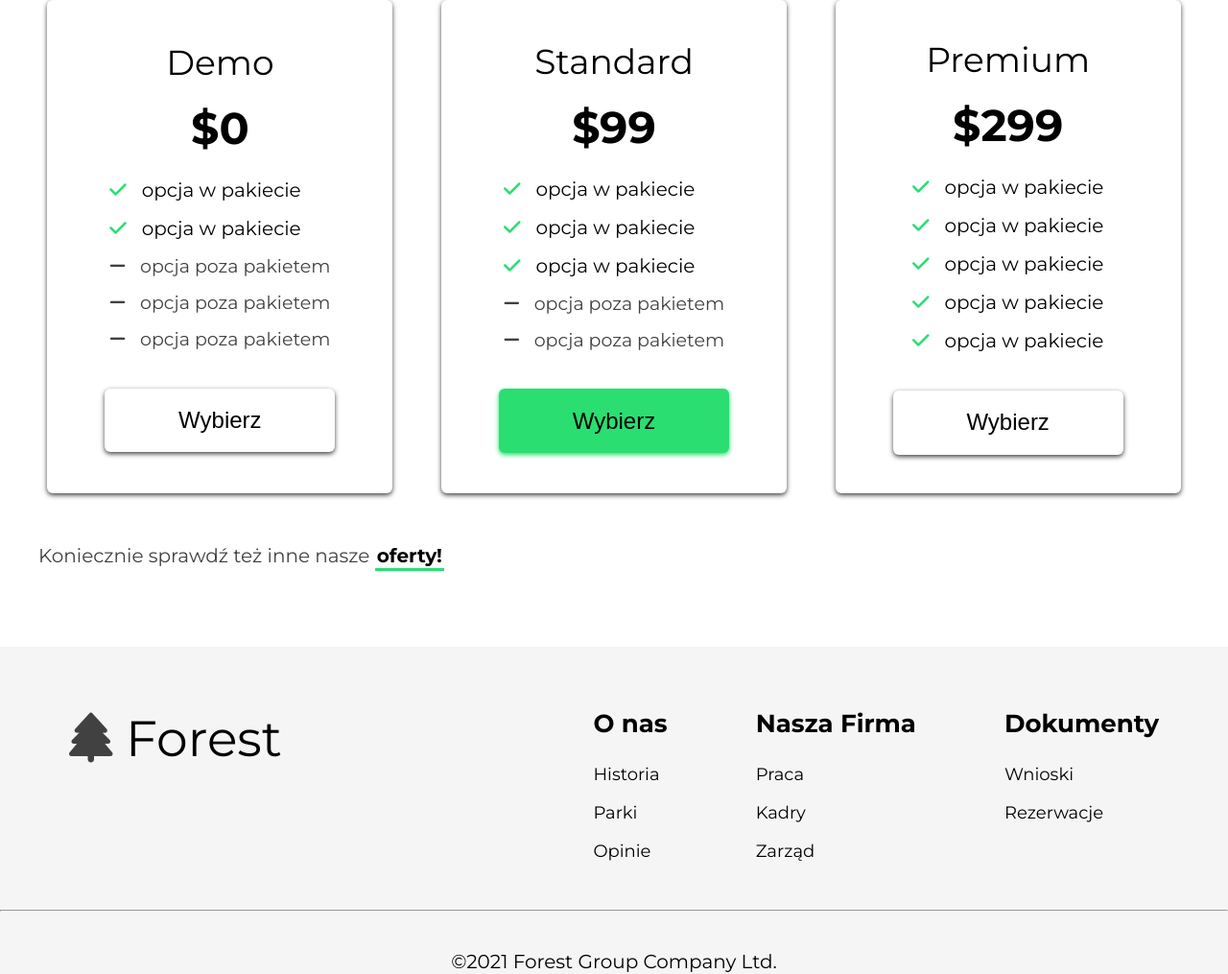
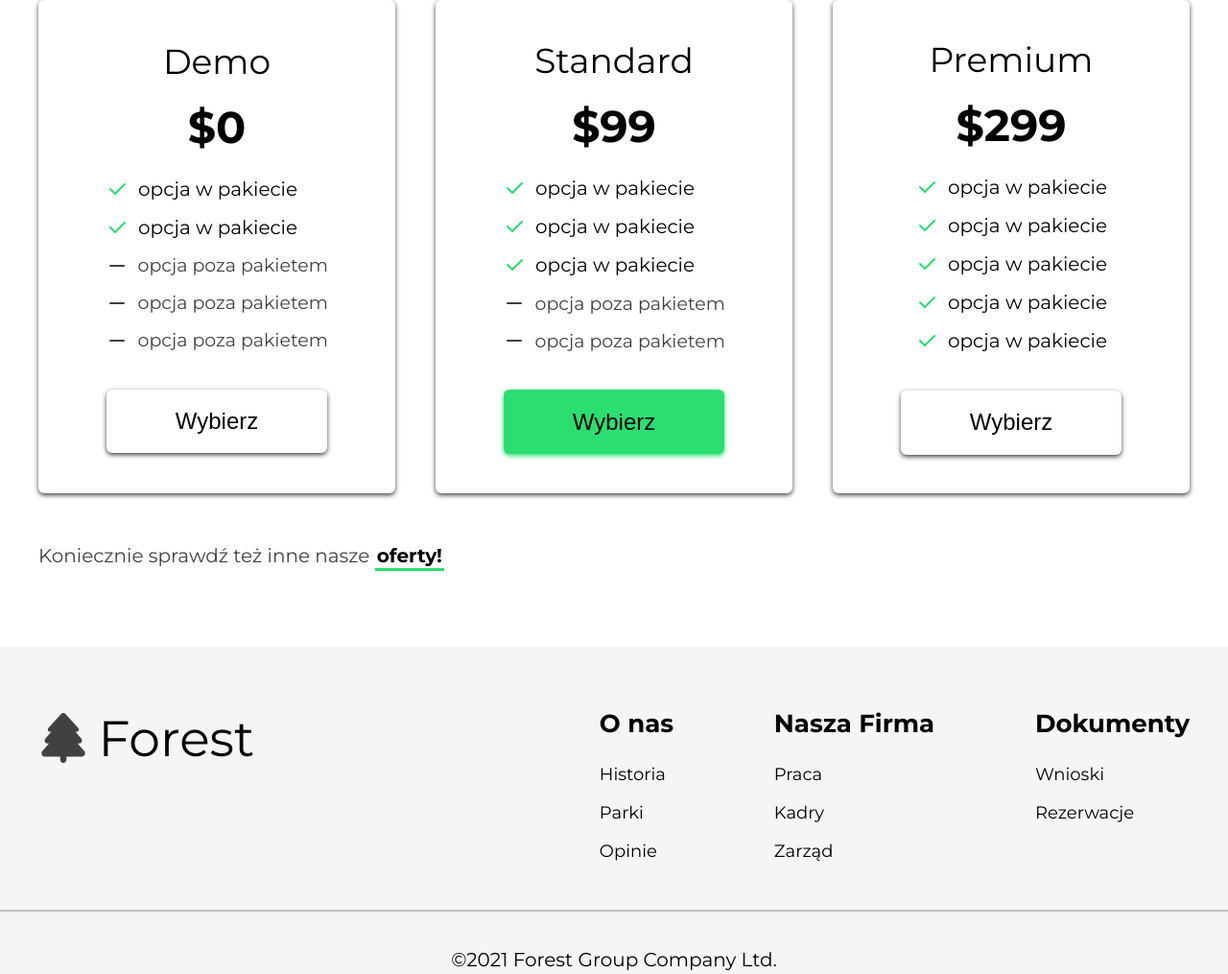
Before and after one commit to Loniewski02/forestgroup, a plain HTML site: page index.html in a window 1280 px wide. Shown: the part 1785-2800 px from the top of the page at 96% size. Drawn offline with Linux system fonts and the light colour scheme.

Commit message:
fixed footer and offers section padding, and  replaced hr with pseudo element before

```diff
--- a/index.html
+++ b/index.html
@@ -15,8 +15,6 @@
     <link href="https://fonts.googleapis.com/css2?family=Montserrat:wght@300;400;700&display=swap" rel="stylesheet">
     <link rel="stylesheet" href="./dist/css/hamburger.min.css">
     <link rel="stylesheet" href="./dist/css/style.min.css">
-    <script src="https://kit.fontawesome.com/695c6b30a8.js" crossorigin="anonymous"></script>
-
 </head>
 
 <body class="main-page">
@@ -27,7 +25,8 @@
     </button>
     <nav class="nav nav-desktop">
         <div class="wrapper">
-            <a href="#" class="nav__brand"><i class="fa-solid fa-tree"></i><span>Forest</span></a>
+            <a href="#" class="nav__brand"><img src="./dist/img/icons/tree_nature_icon.svg"
+                    alt=""><span>Forest</span></a>
             <div class="nav__items">
                 <a href="#home" class="a-special-animation nav__item nav__item--active">Home</a>
                 <a href="#aboutus" class="a-special-animation nav__item">O nas</a>
@@ -88,18 +87,20 @@
                         <h3 class="offers__option-heading">Demo</h3>
                         <p class="offers__option-price">$0</p>
                         <ul class="offers__option-list">
-                            <li class="offers__option-list-item"><i class="fa fa-check"></i>opcja w pakiecie
+                            <li class="offers__option-list-item"><img src="./dist/img/icons/check.svg" alt="">opcja w
+                                pakiecie
                             </li>
-                            <li class="offers__option-list-item"><i class="fa fa-check"></i>opcja w pakiecie
+                            <li class="offers__option-list-item"><img src="./dist/img/icons/check.svg" alt="">opcja w
+                                pakiecie
                             </li>
-                            <li class="offers__option-list-item offers__option-list-item--disabled"><i
-                                    class="fa fa-minus"></i>opcja poza pakietem
+                            <li class="offers__option-list-item offers__option-list-item--disabled"><img
+                                    src="./dist/img/icons/minus.svg" alt=""> opcja poza pakietem
                             </li>
-                            <li class="offers__option-list-item offers__option-list-item--disabled"><i
-                                    class="fa fa-minus"></i>opcja poza pakietem
+                            <li class="offers__option-list-item offers__option-list-item--disabled"><img
+                                    src="./dist/img/icons/minus.svg" alt=""> opcja poza pakietem
                             </li>
-                            <li class="offers__option-list-item offers__option-list-item--disabled"><i
-                                    class="fa fa-minus"></i>opcja poza pakietem
+                            <li class="offers__option-list-item offers__option-list-item--disabled"><img
+                                    src="./dist/img/icons/minus.svg" alt=""> opcja poza pakietem
                             </li>
                         </ul>
                         <button class="offers__option-btn">Wybierz</button>
@@ -108,17 +109,20 @@
                         <h3 class="offers__option-heading">Standard</h3>
                         <p class="offers__option-price">$99</p>
                         <ul class="offers__option-list">
-                            <li class="offers__option-list-item"><i class="fa fa-check"></i>opcja w pakiecie
+                            <li class="offers__option-list-item"><img src="./dist/img/icons/check.svg" alt="">opcja w
+                                pakiecie
                             </li>
-                            <li class="offers__option-list-item"><i class="fa fa-check"></i>opcja w pakiecie
+                            <li class="offers__option-list-item"><img src="./dist/img/icons/check.svg" alt="">opcja w
+                                pakiecie
                             </li>
-                            <li class="offers__option-list-item"><i class="fa fa-check"></i>opcja w pakiecie
+                            <li class="offers__option-list-item"><img src="./dist/img/icons/check.svg" alt="">opcja w
+                                pakiecie
                             </li>
-                            <li class="offers__option-list-item offers__option-list-item--disabled"><i
-                                    class="fa fa-minus"></i>opcja poza pakietem
+                            <li class="offers__option-list-item offers__option-list-item--disabled"><img
+                                    src="./dist/img/icons/minus.svg" alt=""> opcja poza pakietem
                             </li>
-                            <li class="offers__option-list-item offers__option-list-item--disabled"><i
-                                    class="fa fa-minus"></i>opcja poza pakietem
+                            <li class="offers__option-list-item offers__option-list-item--disabled"><img
+                                    src="./dist/img/icons/minus.svg" alt=""> opcja poza pakietem
                             </li>
                         </ul>
                         <button class="offers__option-btn offers__option-btn--active">Wybierz</button>
@@ -127,15 +131,20 @@
                         <h3 class="offers__option-heading">Premium</h3>
                         <p class="offers__option-price">$299</p>
                         <ul class="offers__option-list">
-                            <li class="offers__option-list-item"><i class="fa fa-check"></i>opcja w pakiecie
+                            <li class="offers__option-list-item"><img src="./dist/img/icons/check.svg" alt="">opcja w
+                                pakiecie
                             </li>
-                            <li class="offers__option-list-item"><i class="fa fa-check"></i>opcja w pakiecie
+                            <li class="offers__option-list-item"><img src="./dist/img/icons/check.svg" alt="">opcja w
+                                pakiecie
                             </li>
-                            <li class="offers__option-list-item"><i class="fa fa-check"></i>opcja w pakiecie
+                            <li class="offers__option-list-item"><img src="./dist/img/icons/check.svg" alt="">opcja w
+                                pakiecie
                             </li>
-                            <li class="offers__option-list-item"><i class="fa fa-check"></i>opcja w pakiecie
+                            <li class="offers__option-list-item"><img src="./dist/img/icons/check.svg" alt="">opcja w
+                                pakiecie
                             </li>
-                            <li class="offers__option-list-item"><i class="fa fa-check"></i>opcja w pakiecie
+                            <li class="offers__option-list-item"><img src="./dist/img/icons/check.svg" alt="">opcja w
+                                pakiecie
                             </li>
                         </ul>
                         <button class="offers__option-btn">Wybierz</button>
@@ -149,7 +158,8 @@
         <div class="wrapper">
             <div class="footer__boxes">
                 <div class="footer__heading">
-                    <h3 class="footer__heading-brand"><i class="fa-solid fa-tree"></i> Forest</h3>
+                    <h3 class="footer__heading-brand"><img src="./dist/img/icons/tree_nature_icon.svg" alt=""> Forest
+                    </h3>
                 </div>
                 <div class="footer__box">
                     <h3 class="footer__box-title">O nas</h3>
@@ -176,7 +186,7 @@
                 </div>
             </div>
         </div>
-        <hr>
+
         <p class="footer__bottom-text">&copy;2021 Forest Group Company Ltd.</p>
     </footer>
     <script src="./dist/js/script.min.js"></script>
--- a/src/js/script.js
+++ b/src/js/script.js
@@ -24,10 +24,9 @@ const handleObserver = () => {
 	allSections.forEach(section => {
 		if (section.classList.contains('white-section') && section.offsetTop <= currentSection + 55) {
 			hamburgerInner.classList.add('black-bars');
-			navDesktop.classList.add('nav-desktop--bottom-border');
 		} else if (!section.classList.contains('white-section') && section.offsetTop <= currentSection + 55) {
 			hamburgerInner.classList.remove('black-bars');
-			navDesktop.classList.remove('nav-desktop--bottom-border');
+
 		}
 	});
 };
@@ -40,7 +39,6 @@ const handleScrollSpy = () => {
 		allSections.forEach(section => {
 			if (window.scrollY <= section.offsetTop + section.offsetHeight - 88.6) {
 				sectionsArr.push(section);
-				console.log(sectionsArr);
 				const activeSection = navDesktopItems.querySelector(`[href*="${sectionsArr[0].id}"]`);
 
 				allNavItems.forEach(item => item.classList.remove('nav__item--active'));
--- a/src/sass/_large.scss
+++ b/src/sass/_large.scss
@@ -20,11 +20,8 @@
 			padding: 0 2em;
 			width: 100%;
 			background-color: $pure-white;
+			border-bottom: 1px solid $dark-grey;
 			z-index: 1000;
-
-			&--bottom-border {
-				border-bottom: 1px solid $dark-grey;
-			}
 		}
 		.wrapper {
 			display: flex;
@@ -37,12 +34,14 @@
 		}
 
 		&__brand {
+			display: flex;
+			align-items: center;
 			text-decoration: none;
 			font-size: 3rem;
 
-			i {
+			img {
 				margin-right: 0.3em;
-				color: $dark-grey;
+				height: 3rem;
 			}
 
 			span {
@@ -95,13 +94,12 @@
 
 	.offers {
 		&__option {
-			width: 30%;
-			margin-right: 2em;
+			width: 31%;
 			margin-bottom: 0;
 
 			&:nth-child(2) {
 				order: 0;
-				margin-right: 2em;
+				margin: 0;
 			}
 			&:nth-child(3) {
 				margin: 0;
@@ -115,6 +113,10 @@
 
 			&-brand {
 				font-size: 5.2rem;
+
+				img {
+					height: 5.2rem;
+				}
 			}
 		}
 
@@ -152,9 +154,4 @@
 }
 
 @media (min-width: 1200px) {
-	.nav {
-		&-desktop {
-			margin: 0;
-		}
-	}
 }
--- a/src/sass/_medium.scss
+++ b/src/sass/_medium.scss
@@ -50,20 +50,21 @@
 	.offers {
 		&__box {
 			display: flex;
-			justify-content: space-around;
+			justify-content: space-between;
 			flex-direction: row;
 			flex-wrap: wrap;
 		}
 		&__option {
-			width: 42%;
+			width: 48%;
 
 			&:nth-child(2) {
 				order: 1;
+				margin: 0 auto;
 				margin-bottom: 0;
 			}
 
 			&:last-child {
-				margin-bottom: 4em;
+				margin-bottom: 2.5em;
 			}
 
 			&-heading {
@@ -89,7 +90,7 @@
 			}
 
 			&-btn {
-				padding: 0.8em 3.2em;
+				padding: 0.8em 3em;
 			}
 		}
 	}
@@ -108,6 +109,10 @@
 
 			&-brand {
 				font-size: 4.5rem;
+
+				img {
+					height: 4.5rem;
+				}
 			}
 		}
 
--- a/src/sass/_small.scss
+++ b/src/sass/_small.scss
@@ -28,7 +28,6 @@
 			&-heading {
 				font-size: 4rem;
 			}
-
 
 			&-price {
 				font-size: 5rem;
--- a/src/sass/style.scss
+++ b/src/sass/style.scss
@@ -190,7 +190,7 @@ body {
 		justify-content: center;
 		align-items: center;
 		flex-direction: column;
-		margin-bottom: 4em;
+		margin-bottom: 2.5em;
 		padding: 2.5em 1em;
 		border-radius: 6px;
 		box-shadow: 0 2px 5px $dark-grey;
@@ -220,14 +220,12 @@ body {
 			list-style: none;
 
 			&-item {
+				display: flex;
+				align-items: center;
 				margin-bottom: 0.5em;
 
-				.fa {
+				img {
 					margin-right: 0.5em;
-				}
-
-				.fa-check {
-					color: $green-color;
 				}
 
 				&--disabled {
@@ -270,24 +268,28 @@ body {
 
 .footer {
 	background-color: $light-grey;
-
-	.wrapper {
-		padding: 4em 2em 2em;
-	}
+	padding: 4em 2em 0;
+	overflow: hidden;
 
 	&__boxes {
 		display: flex;
 		align-items: center;
 		flex-direction: column;
+		padding-bottom: 2em;
 	}
 
 	&__heading {
 		font-size: 3.6rem;
 		margin-bottom: 1.5em;
+
 		&-brand {
+			display: flex;
+			align-items: center;
 			font-weight: 400;
-			i {
-				color: $dark-grey;
+
+			img {
+				height: 4.5rem;
+				margin-right: 0.2em;
 			}
 		}
 	}
@@ -317,8 +319,19 @@ body {
 	}
 
 	&__bottom-text {
+		position: relative;
 		padding: 2em;
 		text-align: center;
+
+		&::before {
+			content: '';
+			position: absolute;
+			top: 0;
+			left: -50%;
+			right: -50%;
+			height: 2px;
+			background-color: #c0c0c0;
+		}
 	}
 }
 
```
Also changed, not shown: contact.html (+4 -5 lines), offers.html (+4 -3 lines), dist/css/style.min.css, dist/img/icons/check.svg (added), dist/img/icons/minus.svg (added), dist/img/icons/tree_nature_icon.svg (added), dist/js/script.min.js.
